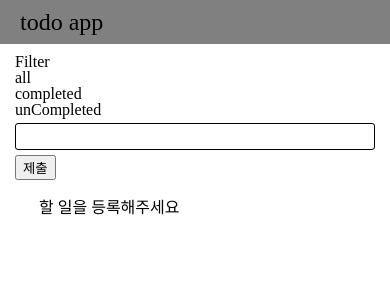
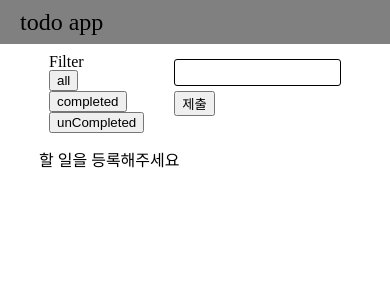
Before and after one commit to jypark38/wanted-todolist, a React (Vite) app: page / in a window 390 px wide. Shown: the top 300 px of the page. Built offline with nearby package versions, Linux system fonts and the light colour scheme.

Commit message:
filter slice 추가

```diff
--- a/src/components/InputAndFilterContainer/InputAndFilterContainer.module.css
+++ b/src/components/InputAndFilterContainer/InputAndFilterContainer.module.css
@@ -2,10 +2,6 @@
   flex-basis: 293px;
   padding: 10px 10px;
   box-sizing: border-box;
-}
-
-.InputContainer {
-  margin-top: 50px;
 }
 
 .InputContainer input {
@@ -23,10 +19,17 @@
   .Container {
     order: 1;
     flex-basis: 0;
-    width: 380px;
     margin: 0 auto;
+
+    display: flex;
+    gap: 30px;
+    width: 80vw;
+    justify-content: center;
+  }
+  .FilterContainer {
+    flex-grow: 1;
   }
   .InputContainer {
-    margin-top: 0;
+    width: 300px;
   }
 }
--- a/src/components/InputAndFilterContainer/InputAndFilterContainer.tsx
+++ b/src/components/InputAndFilterContainer/InputAndFilterContainer.tsx
@@ -3,16 +3,27 @@ import styles from "./InputAndFilterContainer.module.css";
 import { useDispatch } from "react-redux";
 import { addTodo } from "../../store/slice/todosSlice";
 import { nanoid } from "@reduxjs/toolkit";
+import { filterOptions, setFilter } from "../../store/slice/filterSlice";
 
 const Filter = () => {
+  const dispatch = useDispatch();
+  const btns = Object.values(filterOptions).map((option) => {
+    const handleClick = () => {
+      dispatch(setFilter(option));
+    };
+
+    return (
+      <li key={option}>
+        <button type="button" onClick={handleClick}>
+          {option}
+        </button>
+      </li>
+    );
+  });
   return (
     <section className={styles.FilterContainer}>
       <h2>Filter</h2>
-      <ul>
-        <li>all</li>
-        <li>completed</li>
-        <li>unCompleted</li>
-      </ul>
+      <ul>{btns}</ul>
     </section>
   );
 };
--- a/src/components/List/List.tsx
+++ b/src/components/List/List.tsx
@@ -22,11 +22,13 @@ const Item = React.memo(({ todoId }: ItemProps) => {
   const handleComplete = () =>
     dispatch(completeTodo({ ...item, completed: !item.completed }));
 
+  const completedText = item.completed ? "취소" : "완료";
+
   return (
     <article className={styles.Item}>
       <p>{item.text}</p>
       <div>
-        <button onClick={handleComplete}>완료</button>
+        <button onClick={handleComplete}>{completedText}</button>
         <button onClick={handleDelete}>삭제</button>
       </div>
     </article>
@@ -41,9 +43,8 @@ const List = () => {
   if (todosIds.length) {
     content = (
       <>
-        <p>남은 할 일 : {todosIds.length}</p>
         <ul>
-          {todosIds.map((todoid, idx) => (
+          {todosIds.map((todoid) => (
             <li key={todoid}>
               <Item todoId={todoid} />
             </li>
--- a/src/store/index.ts
+++ b/src/store/index.ts
@@ -1,9 +1,10 @@
 import { configureStore } from "@reduxjs/toolkit";
 import todosReducer from "./slice/todosSlice";
-
+import filterReducer from "./slice/filterSlice";
 export const store = configureStore({
   reducer: {
     todos: todosReducer,
+    filters: filterReducer,
   },
 });
 
--- a/src/store/slice/filterSlice.ts
+++ b/src/store/slice/filterSlice.ts
@@ -1,6 +1,6 @@
 import { createSlice } from "@reduxjs/toolkit";
 
-const filterOptions = {
+export const filterOptions = {
   all: "all",
   completed: "completed",
   unCompleted: "unCompleted",
@@ -10,7 +10,9 @@ const filterSlice = createSlice({
   name: "filter",
   initialState: "all",
   reducers: {
-    setFilter(state, action) {},
+    setFilter(state, action) {
+      return action.payload;
+    },
   },
 });
 
```
